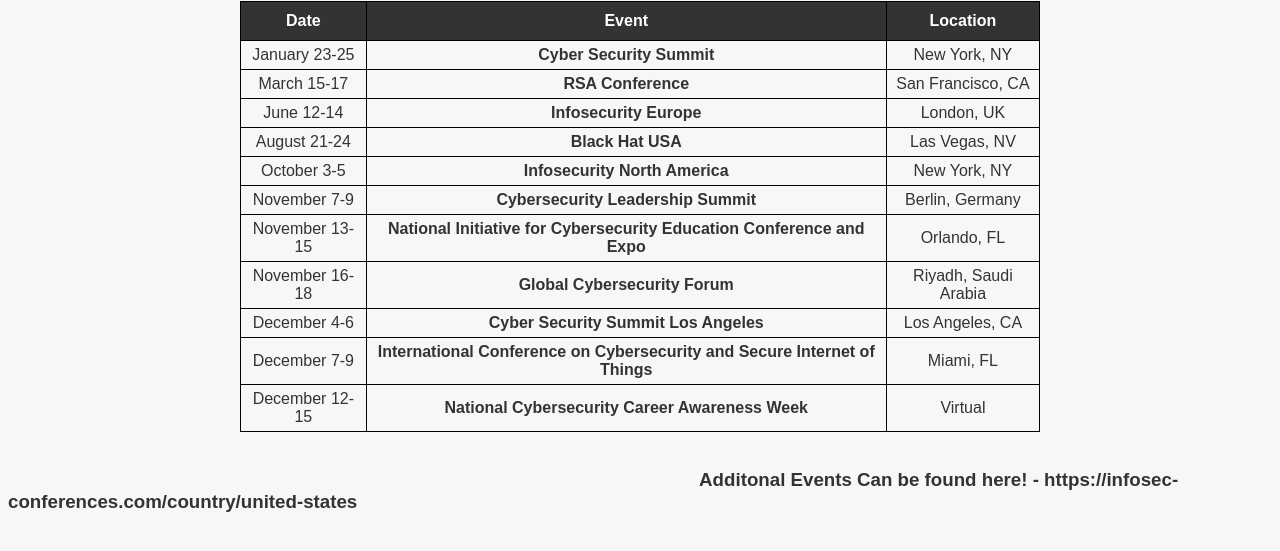
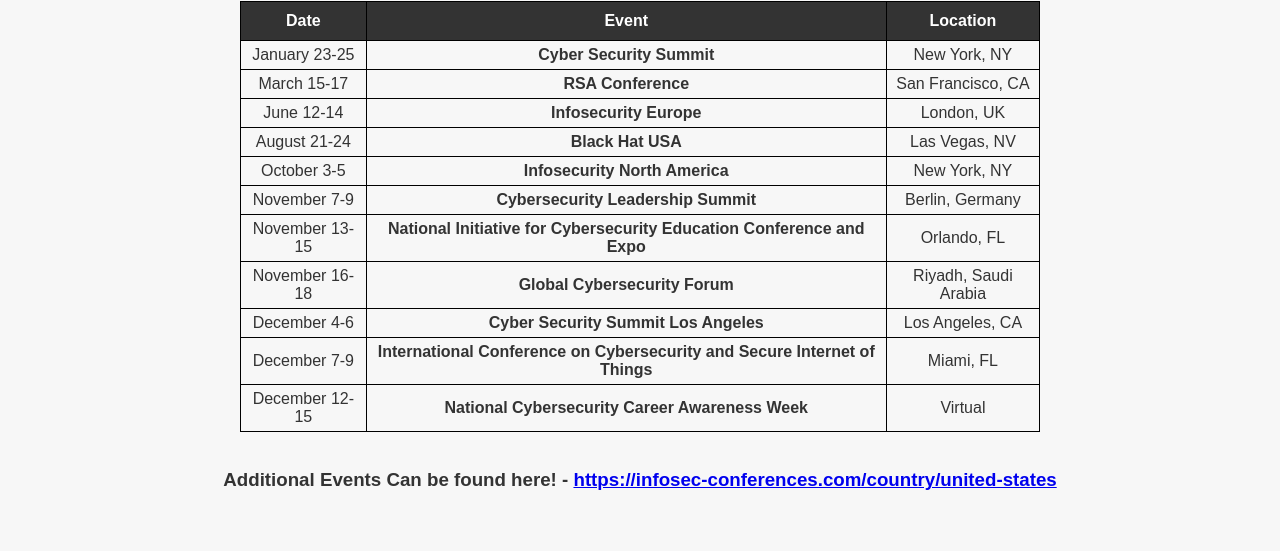
Before and after one commit to DanielCalverley/DanielCalverley.github.io, a plain HTML site: page Upcoming Events.html in a window 1280 px wide. Shown: the part 107-658 px from the top of the page. Drawn offline with Linux system fonts and the light colour scheme.

Commit message:
Update Upcoming Events.html

```diff
--- a/Upcoming Events.html
+++ b/Upcoming Events.html
@@ -109,6 +109,9 @@
 		</tr>
 		</tbody>
 		</table> <br>
- <h3>&nbsp; &nbsp; &nbsp; &nbsp; &nbsp; &nbsp; &nbsp; &nbsp; &nbsp; &nbsp; &nbsp; &nbsp; &nbsp; &nbsp; &nbsp; &nbsp; &nbsp; &nbsp; &nbsp; &nbsp; &nbsp; &nbsp; &nbsp; &nbsp; &nbsp; &nbsp; &nbsp; &nbsp; &nbsp; &nbsp; &nbsp; &nbsp; &nbsp; &nbsp; &nbsp; &nbsp; &nbsp; &nbsp; &nbsp; &nbsp; &nbsp; &nbsp; &nbsp; &nbsp; &nbsp; &nbsp; &nbsp; &nbsp; &nbsp; &nbsp; &nbsp; &nbsp; &nbsp; &nbsp; &nbsp; &nbsp; &nbsp; &nbsp; &nbsp; &nbsp; &nbsp; &nbsp; &nbsp; &nbsp; &nbsp; &nbsp; &nbsp;Additonal Events Can be found here! -&nbsp;https://infosec-conferences.com/country/united-states</h3>
+<div style="text-align: center;">
+    <h3>Additional Events Can be found here! - <a href="https://infosec-conferences.com/country/united-states">https://infosec-conferences.com/country/united-states</a></h3>
+</div>
+
 </body>
 </html>
```
